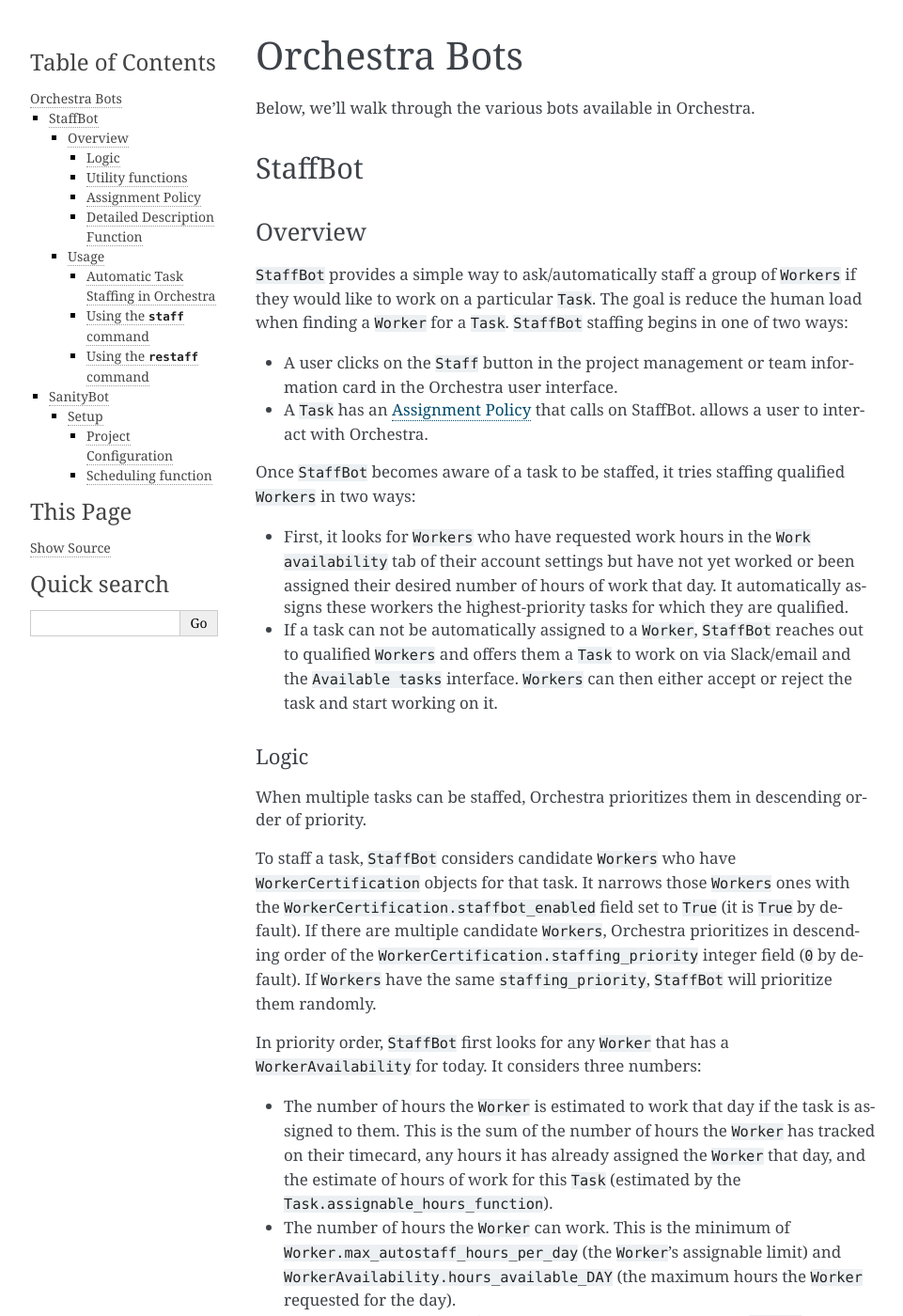
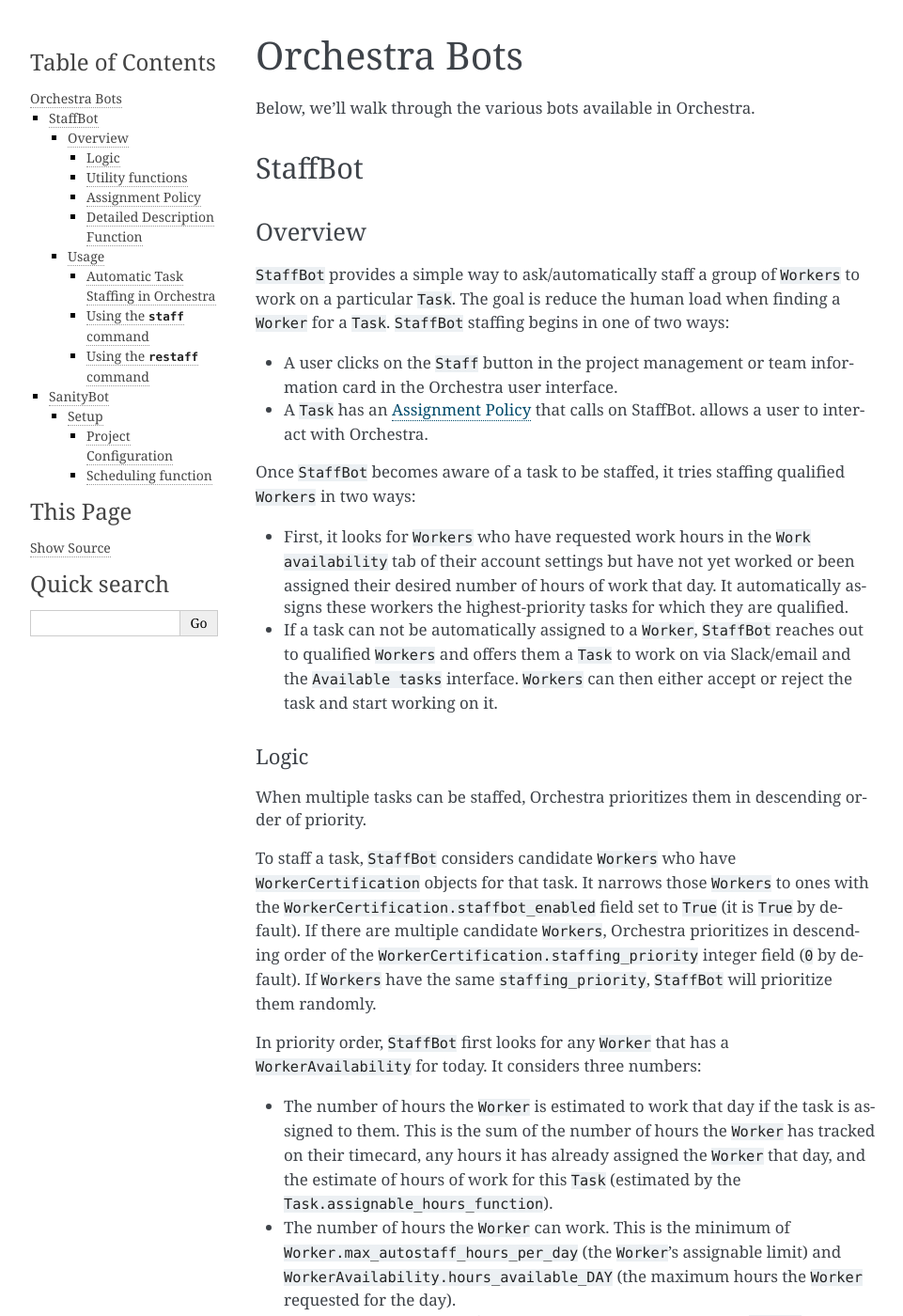
Before and after one commit to b12io/orchestra, a Sphinx documentation site: the page built from docs/source/bots.rst, in a window 1280 px wide and 1400 px high. Shown: the whole window at 94% size, without its empty margins (148-1109 px from the left). Built offline with Sphinx 7.4.7, drawn with Linux system fonts in a browser that asks for light colours.

Commit message:
Apply suggestions from code review

```diff
--- a/docs/source/bots.rst
+++ b/docs/source/bots.rst
@@ -12,7 +12,7 @@
 --------
 
 ``StaffBot`` provides a simple way to ask/automatically staff a group
-of ``Workers`` if they would like to work on a particular
+of ``Workers`` to work on a particular
 ``Task``. The goal is reduce the human load when finding a ``Worker``
 for a ``Task``. ``StaffBot`` staffing begins in one of two ways:
 
@@ -43,7 +43,7 @@
 
 To staff a task, ``StaffBot`` considers candidate ``Workers`` who have
 ``WorkerCertification`` objects for that task. It narrows those
-``Workers`` ones with the ``WorkerCertification.staffbot_enabled``
+``Workers`` to ones with the ``WorkerCertification.staffbot_enabled``
 field set to ``True`` (it is ``True`` by default). If there are
 multiple candidate ``Workers``, Orchestra prioritizes in descending
 order of the ``WorkerCertification.staffing_priority`` integer field
```
Also changed, not shown: 1 other file.
